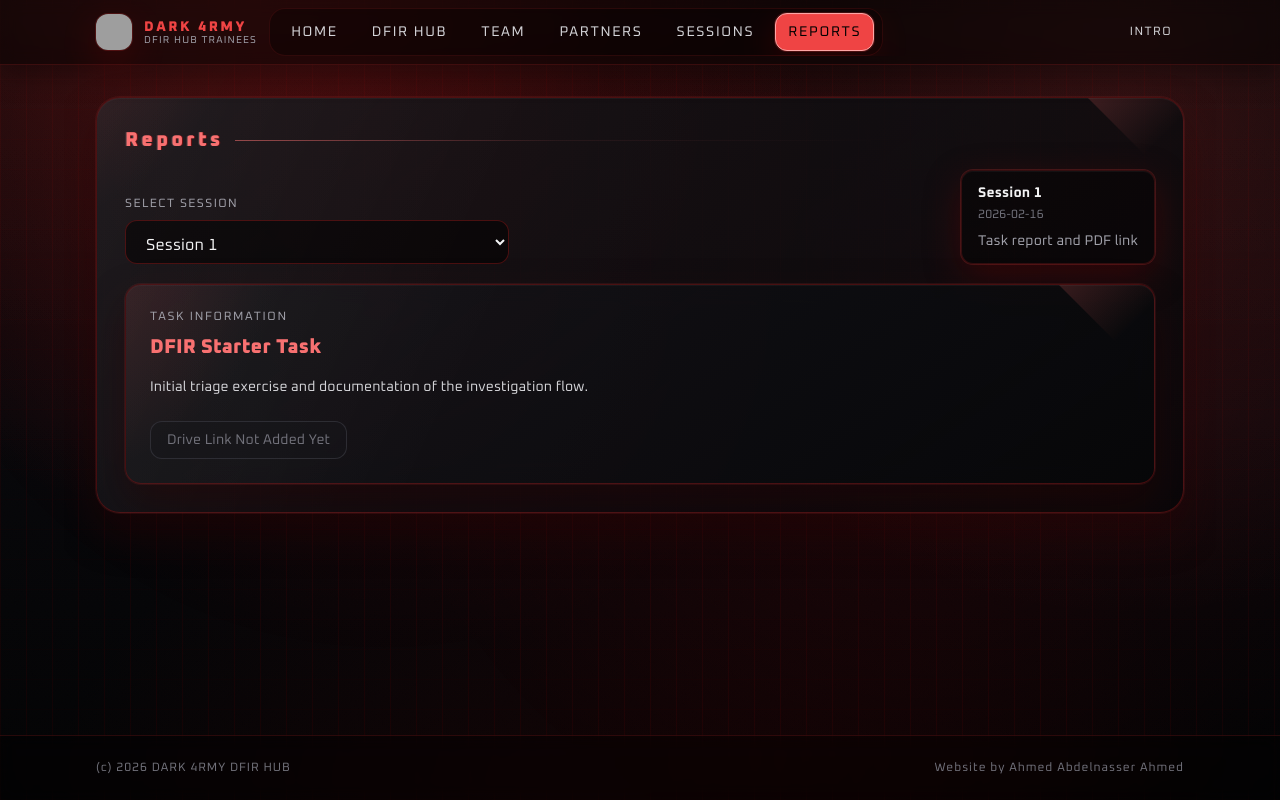
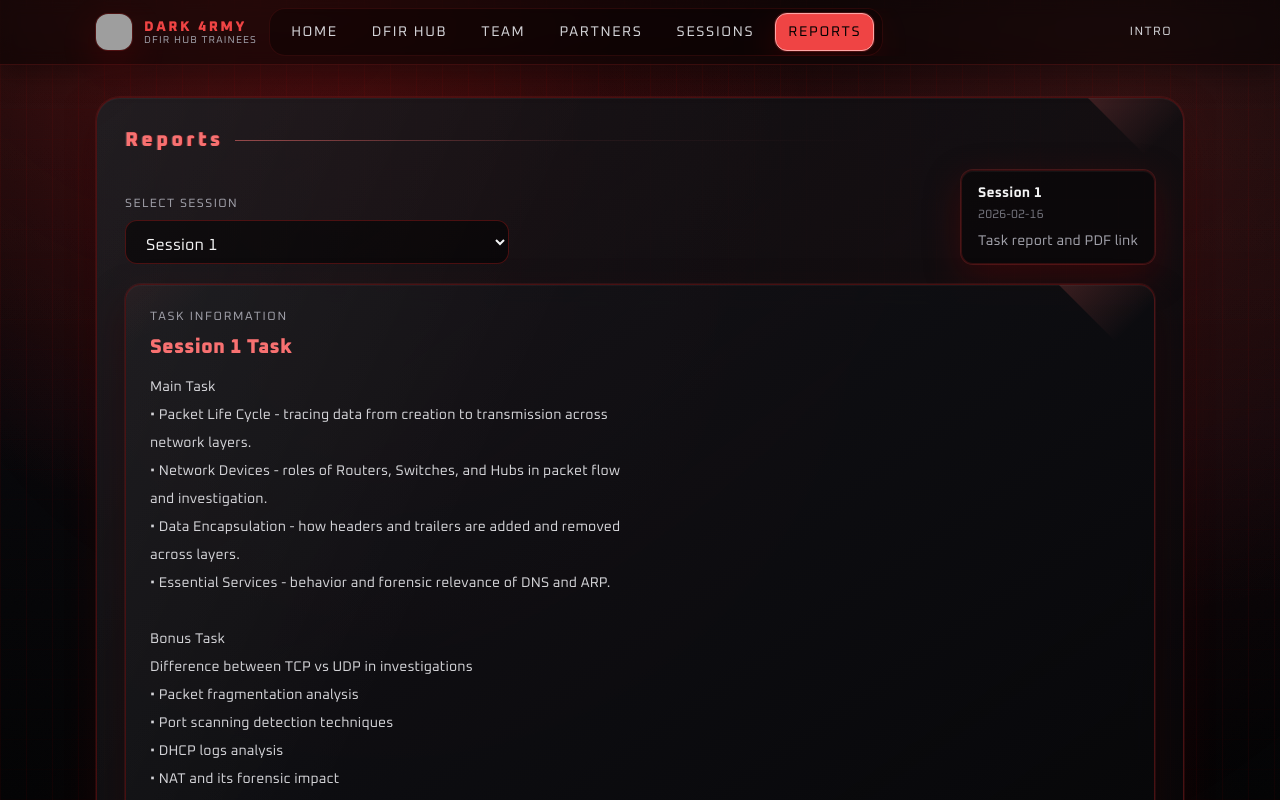
Before and after one commit to w7dee/dark-4rmy, a React (Vite) app: page /#/app/reports in a window 1280 px wide. Shown: the top 800 px of the page. Built offline with nearby package versions, Linux system fonts and the light colour scheme; grey boxes are pictures that could not be loaded.

Commit message:
Update Partners intro text and Session 1 report details

```diff
--- a/src/data/reports.ts
+++ b/src/data/reports.ts
@@ -10,8 +10,22 @@ export type SessionReport = {
 export const sessionReports: SessionReport[] = [
   {
     sessionId: "s1",
-    taskTitle: "DFIR Starter Task",
-    taskDetails: "Initial triage exercise and documentation of the investigation flow.",
+    taskTitle: "Session 1 Task",
+    taskDetails: `Main Task
+• Packet Life Cycle - tracing data from creation to transmission across
+network layers.
+• Network Devices - roles of Routers, Switches, and Hubs in packet flow
+and investigation.
+• Data Encapsulation - how headers and trailers are added and removed
+across layers.
+• Essential Services - behavior and forensic relevance of DNS and ARP.
+
+Bonus Task
+Difference between TCP vs UDP in investigations
+• Packet fragmentation analysis
+• Port scanning detection techniques
+• DHCP logs analysis
+• NAT and its forensic impact`,
     driveUrl: "https://drive.google.com/",
   },
   {
--- a/src/pages/Partners.tsx
+++ b/src/pages/Partners.tsx
@@ -23,9 +23,19 @@ export default function Partners() {
   return (
     <div className="space-y-6">
       <Section title="Partners">
-        <div className="text-zinc-300">
-          DFIR HUB includes 20 teams. Team partnerships are allowed to support specific missions, collaborate
-          effectively, and earn points together.
+        <div className="space-y-3 text-zinc-300">
+          <p>
+            We are a team that truly values collaboration and believes that working together is one of the most
+            powerful ways to grow and achieve better results.
+          </p>
+          <p>
+            Because of that, we decided to launch our Partnership Program, which is designed to help our team continue
+            evolving while also creating real value and opportunities for other teams as well.
+          </p>
+          <p>
+            Through this program, we aim to build strong connections, share knowledge, and create a supportive
+            environment where everyone benefits and moves forward together.
+          </p>
         </div>
 
         <div className="mt-5 rounded-2xl border border-red-900/35 bg-black/35 px-4 py-4">
--- a/src/pages/Reports.tsx
+++ b/src/pages/Reports.tsx
@@ -49,7 +49,7 @@ export default function Reports() {
             <>
               <div className="text-xs tracking-[0.14em] text-zinc-400 uppercase">Task Information</div>
               <div className="mt-2 text-xl font-extrabold text-red-400">{selectedReport.taskTitle}</div>
-              <div className="mt-3 text-sm text-zinc-300 leading-7">{selectedReport.taskDetails}</div>
+              <div className="mt-3 text-sm text-zinc-300 leading-7 whitespace-pre-line">{selectedReport.taskDetails}</div>
 
               <div className="mt-5">
                 {hasDriveUrl ? (
```
